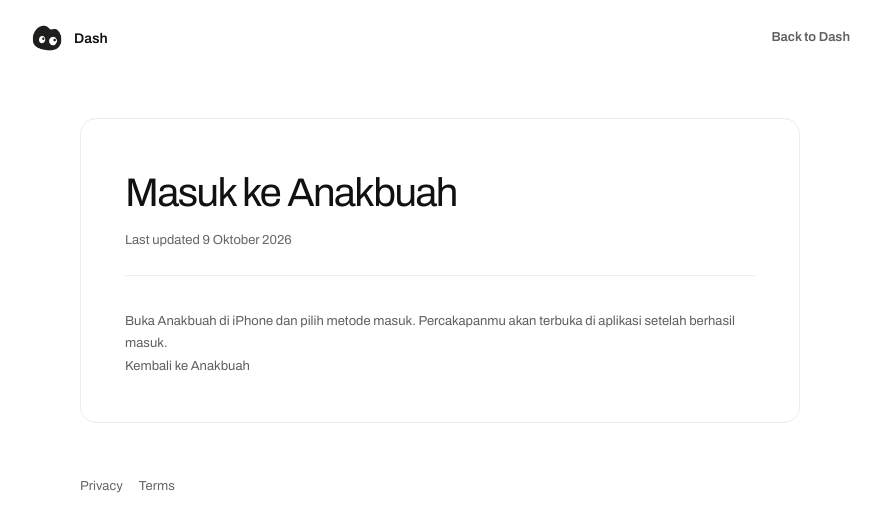
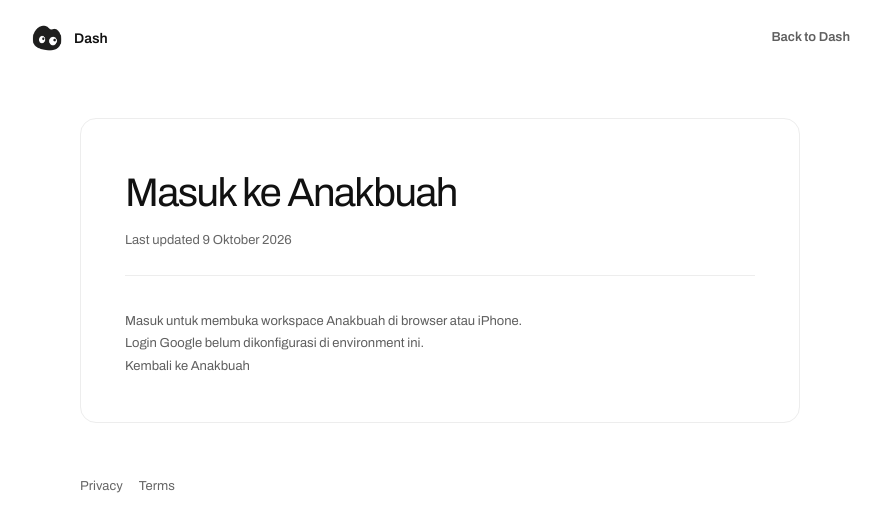
Before and after one commit to Anggapracoy/Personal-agents, a Next.js app: page /login in a window 1280 px wide. Shown: the top 532 px of the page, without its empty margins (200-1081 px from the left). Built offline with nearby package versions, Linux system fonts and the light colour scheme.

Commit message:
feat: add web sign-in entrypoint

```diff
--- a/app/login/page.tsx
+++ b/app/login/page.tsx
@@ -1,5 +1,6 @@
 import Link from 'next/link';
 import { LegalPage } from '../legal-page';
+import { googleAuthEnabled } from '../../auth';
 
 export const metadata = { title: 'Masuk - Anakbuah' };
 
@@ -7,7 +8,8 @@
   const params = await searchParams;
   return <LegalPage title="Masuk ke Anakbuah" updated="9 Oktober 2026">
     {params.error && <p>Proses masuk belum selesai. Coba lagi dari aplikasi Anakbuah. Jika baru menghapus data, pembersihan layanan yang terhubung mungkin masih berlangsung.</p>}
-    <p>Buka Anakbuah di iPhone dan pilih metode masuk. Percakapanmu akan terbuka di aplikasi setelah berhasil masuk.</p>
+    <p>Masuk untuk membuka workspace Anakbuah di browser atau iPhone.</p>
+    {googleAuthEnabled ? <p><a href="/api/auth/signin/google?callbackUrl=%2F">Masuk dengan Google</a></p> : <p>Login Google belum dikonfigurasi di environment ini.</p>}
     <p><Link href="/">Kembali ke Anakbuah</Link></p>
   </LegalPage>;
 }
```
